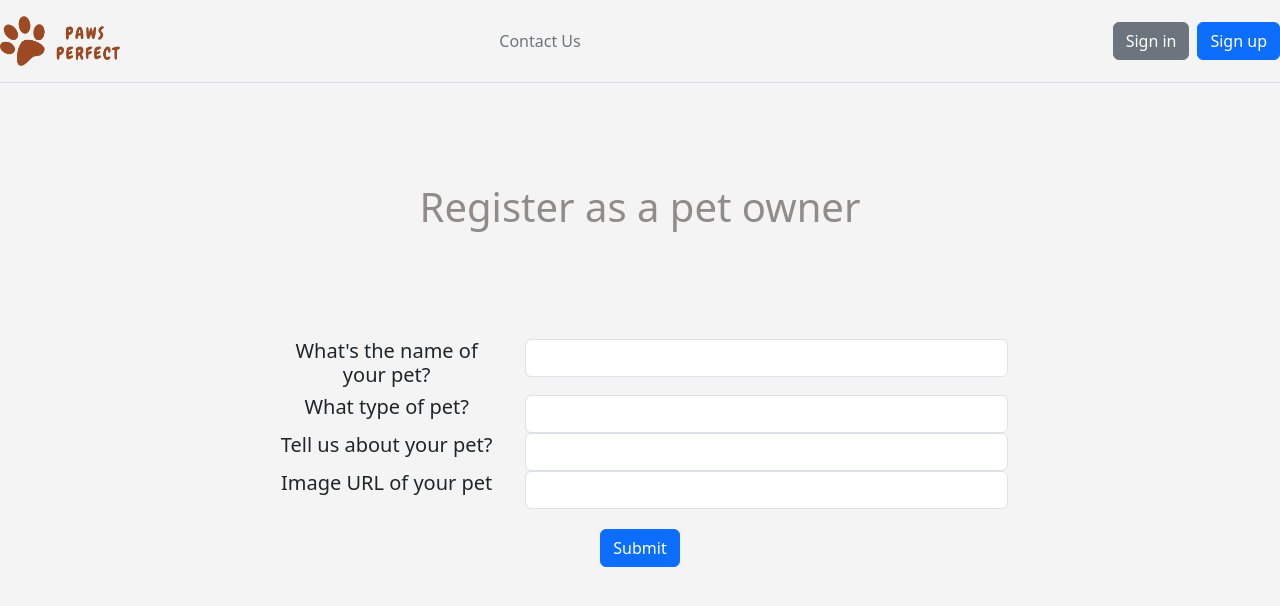
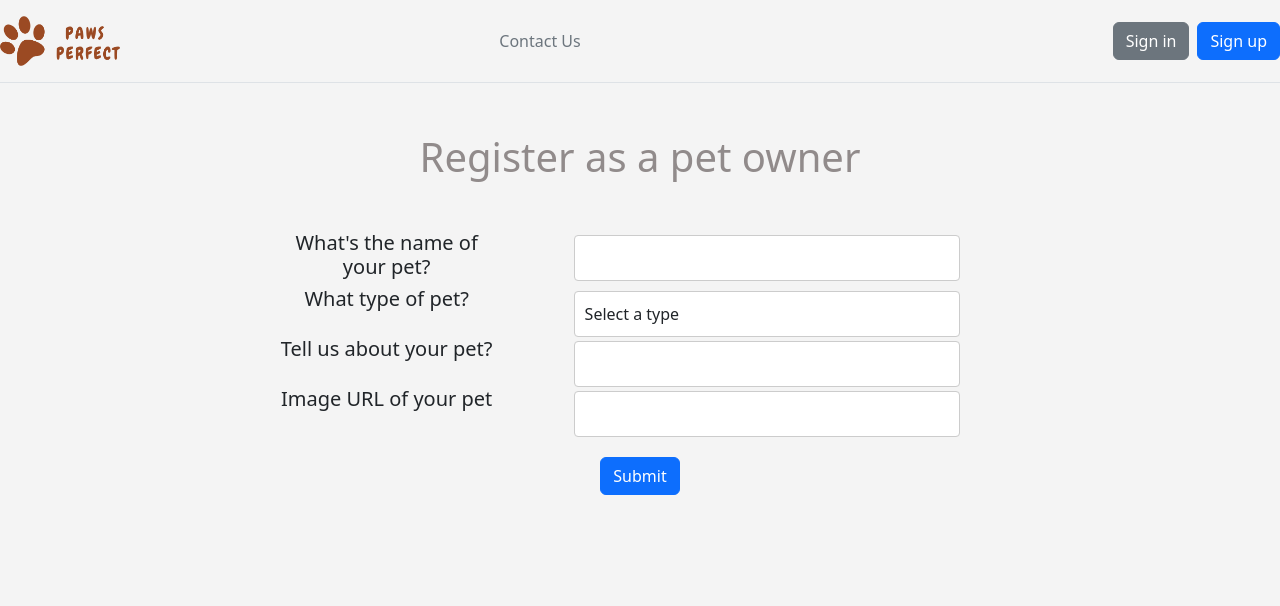
Before and after one commit to jpniyitanga/paws-perfect, a React (Create React App) app in the folder client/: page /register-owner in a window 1280 px wide. Shown: the top 606 px of the page. Built offline with nearby package versions, Linux system fonts and the light colour scheme; no server answers; sample sign-in values are in the browser's storage.

Commit message:
last changes

```diff
--- a/client/src/components/FormOwners.js
+++ b/client/src/components/FormOwners.js
@@ -94,11 +94,14 @@ function Register() {
                         </Col>
                         <Col xs={8}>
                           <Field
-                            type="text"
+                            as="select"
                             name="pet_type"
-                            placeholder=""
                             className="form-control custom-input"
-                          />
+                          >
+                            <option value="">Select a type</option>
+                            <option value="Cat">Cat</option>
+                            <option value="Dog">Dog</option>
+                          </Field>
                           <ErrorMessage name="pet_type" component="div" />
                         </Col>
                       </Row>
--- a/client/src/components/Navbar.js
+++ b/client/src/components/Navbar.js
@@ -56,7 +56,7 @@ function Navbar() {
         ) : (
           <div class="col-3 text-end">
             <h5>
-              Hello {user.given_name}! &nbsp;
+              {/* Hello {user.given_name}! &nbsp; */}
               <span>
                 <button
                   type="button"
--- a/client/src/components/Sitters.js
+++ b/client/src/components/Sitters.js
@@ -291,6 +291,10 @@ function Sitters() {
               )}
             </div>
           ))}
+
+          <div className="space-between"></div>
+
+
           <div className="add-availability p-3 border-top">
             <div className="mb-2">
               <DatePicker
--- a/client/src/css/Forms.css
+++ b/client/src/css/Forms.css
@@ -4,7 +4,7 @@
   background-position: left;
   background-repeat: no-repeat;
   color: rgb(145, 139, 139);
-  padding: 50px;
+  /* padding: 10px; */
   text-align: center;
   margin: 50px;
 }
@@ -26,3 +26,12 @@
   margin-top: 50px;
   padding: 20px;
 }
+
+.custom-input {
+  width: 80%;
+  padding: 10px;
+  border: 1px solid #ccc;
+  border-radius: 4px;
+  box-sizing: border-box;
+  margin-top: 4px; /* Adjust as needed */
+}
```
Also changed, not shown: client/public/logo512.png (added).
